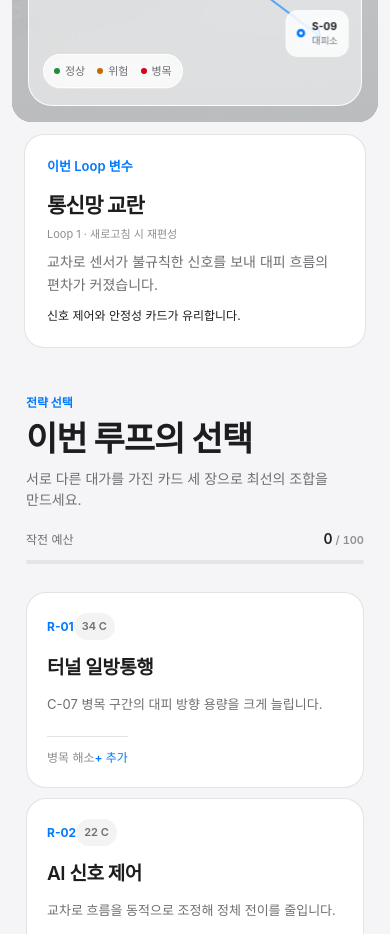
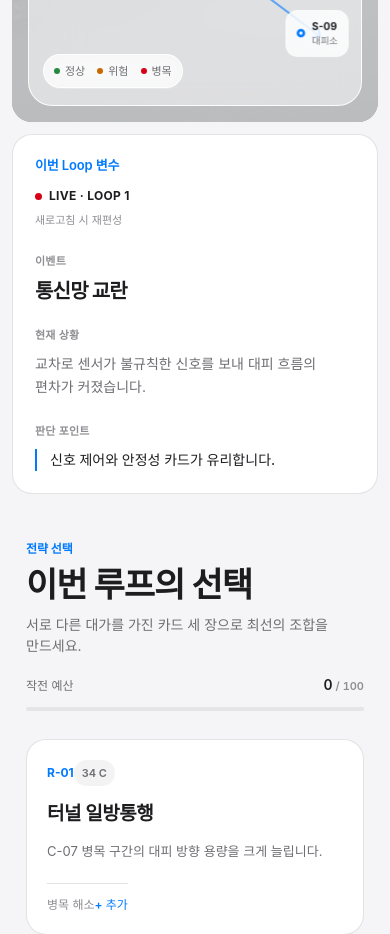
Before and after one commit to WE-ON-ARK/GBL-A6-SOC, a Next.js app: page / in a window 390 px wide. Shown: the part 820-1754 px from the top of the page. Built offline with nearby package versions, Linux system fonts and the light colour scheme.

Commit message:
Refine incident panel and LLM model filtering

```diff
--- a/app/api/llm/capabilities/route.ts
+++ b/app/api/llm/capabilities/route.ts
@@ -20,6 +20,17 @@ const curatedModels: Record<Exclude<Provider, "gemini">, ModelOption[]> = {
   compatible: [],
 };
 
+const nonLanguageModelPattern = /(embedding|rerank|moderation|guard|safety|audio|realtime|transcri(?:be|ption)|speech|tts|voice|image|imagen|video|veo|vision-only|computer-use|robotics|search|whisper|dall-e|sora)/i;
+
+function isLanguageModelId(id: string, provider: Provider) {
+  const normalized = id.toLowerCase().trim();
+  if (!normalized || nonLanguageModelPattern.test(normalized)) return false;
+  if (provider === "openai") return /^(gpt-|o\d|chatgpt-)/.test(normalized);
+  if (provider === "anthropic") return /^claude-/.test(normalized);
+  if (provider === "gemini") return /^(gemini-|gemma-)/.test(normalized);
+  return /(^|[\/:._-])(gpt|chatgpt|chat|instruct|claude|gemini|gemma|llama|mistral|mixtral|qwen|deepseek|command|phi|yi|glm|solar|exaone|falcon|olmo|dbrx|nemotron)(?:\d|[\/:._-]|$)/.test(normalized);
+}
+
 function openAiCapabilities(id: string): ModelOption {
   const lower = id.toLowerCase();
   const supportsTemperature = !/^(o\d|gpt-5)/.test(lower);
@@ -40,7 +51,10 @@ export async function POST(request: Request) {
       const response = await fetch("https://generativelanguage.googleapis.com/v1beta/models?pageSize=1000", { headers: { "x-goog-api-key": apiKey }, cache: "no-store" });
       const data = await response.json() as { models?: Array<{ name?: string; displayName?: string; supportedGenerationMethods?: string[]; thinking?: boolean; maxTemperature?: number; outputTokenLimit?: number }>; error?: { message?: string } };
       if (!response.ok) throw new Error(data.error?.message || `Gemini 키 검증 실패 (${response.status})`);
-      const models = (data.models ?? []).filter((model) => model.name && model.supportedGenerationMethods?.includes("generateContent")).map((model) => {
+      const models = (data.models ?? []).filter((model) => {
+        const id = model.name?.replace(/^models\//, "") ?? "";
+        return isLanguageModelId(id, "gemini") && model.supportedGenerationMethods?.includes("generateContent");
+      }).map((model) => {
         const id = model.name!.replace(/^models\//, "");
         const generation = Number(id.match(/gemini-(\d+(?:\.\d+)?)/)?.[1] || 0);
         const temperature = typeof model.maxTemperature === "number" && generation < 3.5;
@@ -53,13 +67,12 @@ export async function POST(request: Request) {
       const response = await fetch("https://api.openai.com/v1/models", { headers: { authorization: `Bearer ${apiKey}` }, cache: "no-store" });
       const data = await response.json() as { data?: Array<{ id?: string }>; error?: { message?: string } };
       if (!response.ok) throw new Error(data.error?.message || `OpenAI 키 검증 실패 (${response.status})`);
-      const available = new Set((data.data ?? []).map((model) => model.id));
-      const curated = curatedModels.openai.filter((model) => available.has(model.id));
-      const models = curated.length ? curated : [...available]
-        .filter((id): id is string => Boolean(id) && /^(gpt-|o\d)/.test(id!) && !/(audio|realtime|transcribe|tts|image|search|moderation)/.test(id!))
+      const available = new Set((data.data ?? []).map((model) => model.id).filter((id): id is string => Boolean(id) && isLanguageModelId(id!, "openai")));
+      const curated = new Map(curatedModels.openai.map((model) => [model.id, model]));
+      const models = [...available]
         .sort()
-        .slice(0, 40)
-        .map(openAiCapabilities);
+        .slice(0, 80)
+        .map((id) => curated.get(id) ?? openAiCapabilities(id));
       return NextResponse.json({ verified: true, models, source: "OpenAI API" });
     }
 
@@ -67,9 +80,9 @@ export async function POST(request: Request) {
       const response = await fetch("https://api.anthropic.com/v1/models?limit=1000", { headers: { "x-api-key": apiKey, "anthropic-version": "2023-06-01" }, cache: "no-store" });
       const data = await response.json() as { data?: Array<{ id?: string; display_name?: string }>; error?: { message?: string } };
       if (!response.ok) throw new Error(data.error?.message || `Anthropic 키 검증 실패 (${response.status})`);
-      const available = new Map((data.data ?? []).map((model) => [model.id, model.display_name]));
-      const curated = curatedModels.anthropic.filter((model) => available.has(model.id));
-      const models = curated.length ? curated : (data.data ?? []).filter((model) => model.id).map((model) => ({ id: model.id!, label: model.display_name || model.id!, temperature: false, reasoning: false, maxTemperature: 1, maxOutputTokens: null }));
+      const available = new Map((data.data ?? []).filter((model) => model.id && isLanguageModelId(model.id, "anthropic")).map((model) => [model.id, model.display_name]));
+      const curated = new Map(curatedModels.anthropic.map((model) => [model.id, model]));
+      const models = [...available].map(([id, displayName]) => curated.get(id) ?? ({ id, label: displayName || id, temperature: false, reasoning: false, maxTemperature: 1, maxOutputTokens: null }));
       return NextResponse.json({ verified: true, models, source: "Anthropic API" });
     }
 
@@ -78,7 +91,7 @@ export async function POST(request: Request) {
     const response = await fetch(`${baseUrl}/models`, { headers: { authorization: `Bearer ${apiKey}` }, cache: "no-store" });
     const data = await response.json() as { data?: Array<{ id?: string }>; error?: { message?: string } };
     if (!response.ok) throw new Error(data.error?.message || `호환 API 키 검증 실패 (${response.status})`);
-    const models = (data.data ?? []).filter((model) => model.id).map((model) => ({ id: model.id!, label: model.id!, temperature: true, reasoning: false, maxTemperature: 2, maxOutputTokens: null }));
+    const models = (data.data ?? []).filter((model) => model.id && isLanguageModelId(model.id, "compatible")).map((model) => ({ id: model.id!, label: model.id!, temperature: true, reasoning: false, maxTemperature: 2, maxOutputTokens: null }));
     return NextResponse.json({ verified: true, models, source: "호환 API" });
   } catch (error) {
     return NextResponse.json({ verified: false, error: error instanceof Error ? error.message.slice(0, 240) : "API 키를 검증하지 못했습니다." }, { status: 502 });
--- a/app/globals.css
+++ b/app/globals.css
@@ -349,13 +349,38 @@ button:focus-visible, input:focus-visible, textarea:focus-visible {
 .legend-bottleneck { background: var(--red); }
 
 .strategy-section { position: relative; padding: clamp(54px, 6vw, 80px) clamp(22px, 4vw, 56px) 32px; }
-.loop-incident-card { display: grid; grid-template-columns: minmax(120px, 0.55fr) minmax(180px, 0.8fr) minmax(260px, 1.5fr); align-items: center; gap: 20px; margin: 24px clamp(22px, 4vw, 56px) 0; padding: 28px 30px; border: 1px solid var(--line); border-radius: 24px; background: var(--surface); }
-.loop-incident-card > span { align-self: start; color: var(--blue); font-size: 13px; font-weight: 620; }
-.loop-incident-card > div { min-width: 0; }
-.loop-incident-card strong { display: block; font-size: 21px; font-weight: 650; letter-spacing: -0.035em; }
-.loop-incident-card small { display: block; margin-top: 5px; color: var(--tertiary); font-size: 11px; }
-.loop-incident-card p { margin: 0; color: var(--secondary); font-size: 14px; line-height: 1.65; }
-.loop-incident-card em { grid-column: 3; color: var(--label); font-size: 12px; font-style: normal; }
+.loop-incident-card {
+  display: grid;
+  grid-template-columns: minmax(150px, 0.66fr) minmax(210px, 0.9fr) minmax(280px, 1.45fr) minmax(230px, 1.15fr);
+  align-items: start;
+  column-gap: clamp(24px, 3vw, 48px);
+  width: 100%;
+  margin: 24px 0 0;
+  padding: 27px 30px 29px;
+  border: 1px solid var(--line);
+  border-radius: 24px;
+  background: var(--surface);
+}
+.loop-incident-card > div { min-width: 0; align-self: start; }
+.loop-incident-card > div > span {
+  display: block;
+  height: 17px;
+  margin: 0 0 13px;
+  color: var(--tertiary);
+  font-size: 11px;
+  font-weight: 620;
+  letter-spacing: 0.02em;
+  line-height: 17px;
+}
+.loop-incident-card .incident-meta > span { color: var(--blue); font-size: 13px; letter-spacing: -0.01em; }
+.incident-meta strong { display: flex; align-items: center; gap: 7px; min-height: 26px; color: var(--label); font-size: 12px; font-weight: 650; letter-spacing: 0.025em; line-height: 1.4; }
+.incident-meta strong i { width: 7px; height: 7px; flex: 0 0 auto; border-radius: 50%; background: var(--red); }
+.incident-meta small { display: block; margin-top: 4px; color: var(--tertiary); font-size: 11px; line-height: 1.4; }
+.incident-title strong { display: block; color: var(--label); font-size: clamp(20px, 1.5vw, 23px); font-weight: 680; letter-spacing: -0.04em; line-height: 1.24; text-wrap: balance; }
+.incident-copy p,
+.incident-focus p { margin: 0; font-size: 14px; line-height: 1.62; }
+.incident-copy p { color: var(--secondary); }
+.incident-focus p { padding-left: 13px; border-left: 2px solid var(--blue); color: var(--label); font-weight: 540; }
 .section-heading { display: flex; align-items: end; justify-content: space-between; gap: 24px; margin-bottom: 28px; }
 .section-heading .eyebrow { margin: 0 0 8px; color: var(--blue); }
 .section-heading h2 { margin: 0; font-size: clamp(34px, 3.2vw, 46px); font-weight: 700; letter-spacing: -0.03em; line-height: 1.12; text-wrap: balance; }
@@ -670,6 +695,7 @@ button:focus-visible, input:focus-visible, textarea:focus-visible {
 @media (max-width: 1180px) {
   .workspace-grid { grid-template-columns: 1fr; padding: 24px; }
   .briefing-panel { grid-template-columns: minmax(0, 0.88fr) minmax(360px, 1.12fr); }
+  .loop-incident-card { grid-template-columns: minmax(140px, 0.62fr) minmax(190px, 0.85fr) minmax(250px, 1.4fr) minmax(210px, 1.1fr); column-gap: 24px; }
   .advisor-panel { position: static; height: 720px; min-height: 0; }
 }
 
@@ -678,6 +704,8 @@ button:focus-visible, input:focus-visible, textarea:focus-visible {
   .briefing-copy { max-width: 680px; padding: 48px 0 8px; }
   .briefing-copy h2 { max-width: 650px; }
   .city-map { min-height: 390px; }
+  .loop-incident-card { grid-template-columns: minmax(150px, 0.7fr) minmax(210px, 1fr) minmax(0, 1.65fr); row-gap: 26px; }
+  .incident-focus { grid-column: 2 / -1; }
   .metric-grid { grid-template-columns: repeat(3, 1fr); }
 }
 
@@ -701,9 +729,9 @@ button:focus-visible, input:focus-visible, textarea:focus-visible {
   .countdown { font-size: clamp(62px, 15vw, 82px); }
   .city-map { min-height: 350px; border-radius: 24px; }
   .strategy-section { padding: 46px 14px 28px; }
-  .loop-incident-card { grid-template-columns: 1fr; gap: 7px; margin: 12px 12px 0; padding: 22px; border-radius: 20px; }
-  .loop-incident-card > span { margin-bottom: 6px; }
-  .loop-incident-card em { grid-column: 1; margin-top: 4px; }
+  .loop-incident-card { grid-template-columns: 1fr; gap: 24px; margin: 12px 0 0; padding: 22px; border-radius: 20px; }
+  .incident-focus { grid-column: 1; }
+  .loop-incident-card > div > span { margin-bottom: 9px; }
   .section-heading { align-items: flex-start; }
   .strategy-grid { grid-template-columns: 1fr; }
   .strategy-card { min-height: 196px; }
--- a/app/mission-control.tsx
+++ b/app/mission-control.tsx
@@ -1224,13 +1224,23 @@ export default function MissionControl() {
           </section>
 
           <section className="loop-incident-card" aria-label={`Loop ${loop} 돌발 변수`}>
-            <span>이번 Loop 변수</span>
-            <div>
+            <div className="incident-meta">
+              <span>이번 Loop 변수</span>
+              <strong><i aria-hidden="true" />LIVE · LOOP {loop}</strong>
+              <small>새로고침 시 재편성</small>
+            </div>
+            <div className="incident-title">
+              <span>이벤트</span>
               <strong>{currentIncident.title}</strong>
-              <small>Loop {loop} · 새로고침 시 재편성</small>
             </div>
-            <p>{currentIncident.description}</p>
-            <em>{currentIncident.hint}</em>
+            <div className="incident-copy">
+              <span>현재 상황</span>
+              <p>{currentIncident.description}</p>
+            </div>
+            <div className="incident-focus">
+              <span>판단 포인트</span>
+              <p>{currentIncident.hint}</p>
+            </div>
           </section>
 
           <section className="strategy-section">
@@ -1658,7 +1668,7 @@ function LlmSettings({
                 {!draft.availableModels.length && <option value={draft.model}>API 키 검증 후 모델을 불러옵니다</option>}
                 {draft.availableModels.map((model) => <option key={model.id} value={model.id}>{model.label}</option>)}
               </select>
-              <small>검증된 API 키로 실제 사용할 수 있는 모델만 표시합니다.</small>
+              <small>검증된 API 키로 사용할 수 있는 텍스트 생성·대화용 LLM만 표시합니다.</small>
             </label>
 
             <div className="generation-grid">
```
Also changed, not shown: 1 other file (tests, documents, lock files or other folders).
